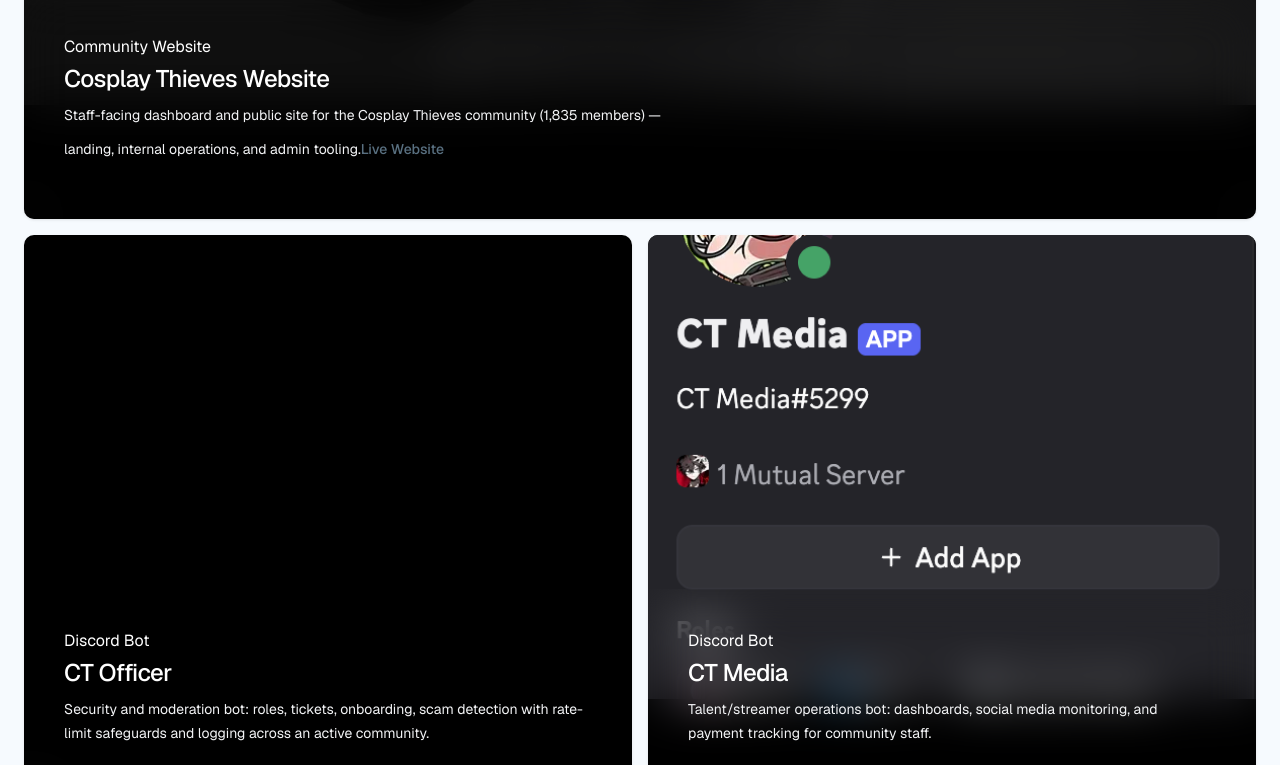
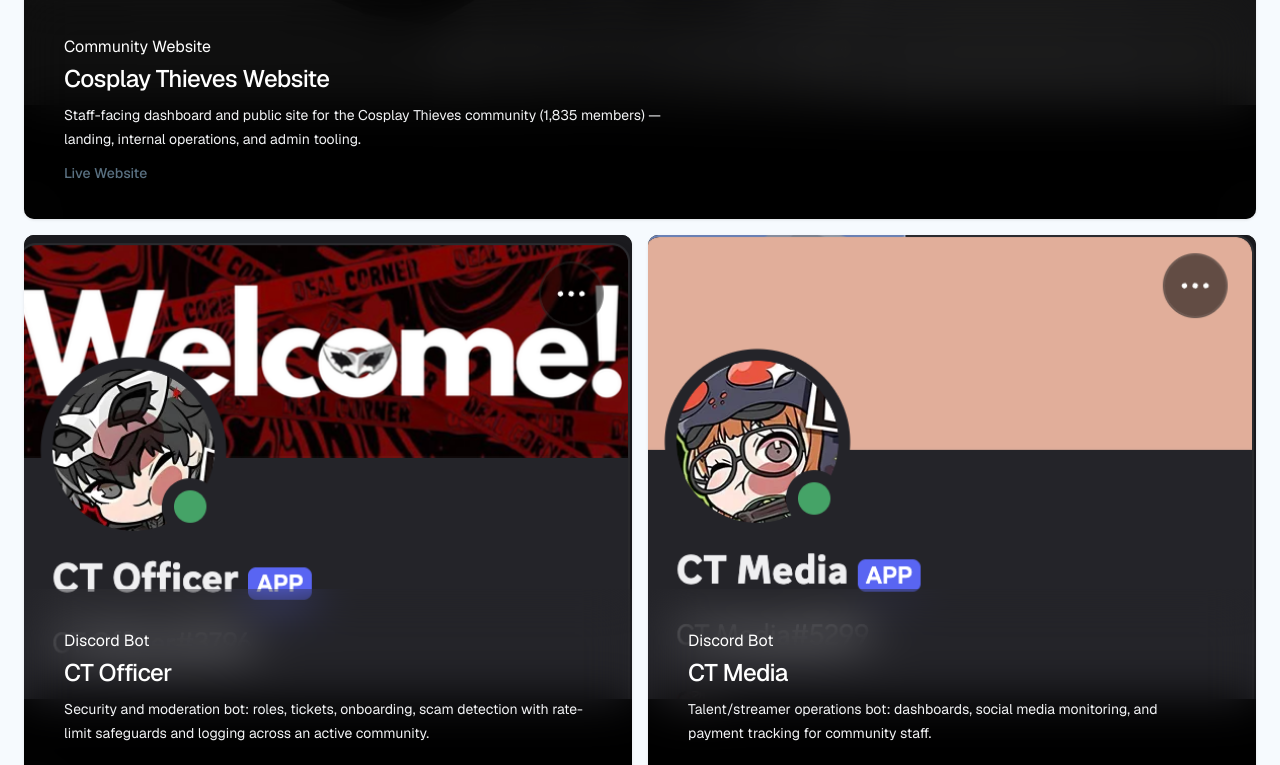
Before and after one commit to Vy-ak/VyaPortfolio, a Next.js app: page / in a window 1280 px wide. Shown: the part 1355-2120 px from the top of the page. Built offline with nearby package versions, Linux system fonts and the light colour scheme; no server answers.

Commit message:
Fix project card images and link spacing on desktop

```diff
--- a/components/Projects.tsx
+++ b/components/Projects.tsx
@@ -22,7 +22,7 @@
             description={
               <>
                 <span>Staff-facing dashboard and public site for the Cosplay Thieves community (1,835 members) — landing, internal operations, and admin tooling.</span>
-                <span className="mt-3 inline-flex gap-4 text-sm font-medium text-muted-foreground">
+                <span className="mt-3 flex gap-4 text-sm font-medium text-muted-foreground">
                   <a href="https://www.cosplaythieves.com/" target="_blank" className="inline-flex items-center gap-1 hover:text-brand">
                     Live Website
                   </a>
@@ -37,6 +37,7 @@
             eyebrow="Discord Bot"
             title="CT Officer"
             description="Security and moderation bot: roles, tickets, onboarding, scam detection with rate-limit safeguards and logging across an active community."
+            graphic={<div key="graphic" className="absolute inset-0 bg-[url(/projects/ct-officer.png)] bg-cover bg-top" />}
             className="lg:col-span-3 lg:rounded-bl-4xl"
           />
           <BentoCard
@@ -44,7 +45,7 @@
             eyebrow="Discord Bot"
             title="CT Media"
             description="Talent/streamer operations bot: dashboards, social media monitoring, and payment tracking for community staff."
-            graphic={<div key="graphic" className="absolute inset-0 bg-[url(/projects/ct-media.png)] bg-cover bg-center" />}
+            graphic={<div key="graphic" className="absolute inset-0 bg-[url(/projects/ct-media.png)] bg-cover bg-top" />}
             className="lg:col-span-3"
           />
           <BentoCard
@@ -54,7 +55,7 @@
             description={
               <>
                 <span>Stunting prediction web app for the Artificial Intelligence course, trained on Kaggle datasets.</span>
-                <span className="mt-3 inline-flex gap-4 text-sm font-medium text-muted-foreground">
+                <span className="mt-3 flex gap-4 text-sm font-medium text-muted-foreground">
                   <a href="https://vyakraf.pythonanywhere.com/" target="_blank" className="inline-flex items-center gap-1 hover:text-brand">
                     Live demo
                   </a>
@@ -82,7 +83,7 @@
             description={
               <>
                 <span>Full-stack web app built for the Software Engineering & Software Architecture course.</span>
-                <span className="mt-3 inline-flex gap-4 text-sm font-medium text-muted-foreground">
+                <span className="mt-3 flex gap-4 text-sm font-medium text-muted-foreground">
                   <a href="https://map-score.vercel.app/" target="_blank" className="inline-flex items-center gap-1 hover:text-brand">
                     Live demo
                   </a>
--- a/components/ui/bento.tsx
+++ b/components/ui/bento.tsx
@@ -108,9 +108,9 @@
         <p className="mt-1 text-2xl/8 font-medium tracking-tight dark:text-gray-100 text-gray-150 group-data-[dark]:text-white">
           {title}
         </p>
-        <p className="mt-2 max-w-[600px] text-sm/6 text-gray-100 dark:text-gray-300 group-data-[dark]:text-gray-400">
+        <div className="mt-2 max-w-[600px] text-sm/6 text-gray-100 dark:text-gray-300 group-data-[dark]:text-gray-400">
           {description}
-        </p>
+        </div>
       </div>
     </motion.div>
   );
```
